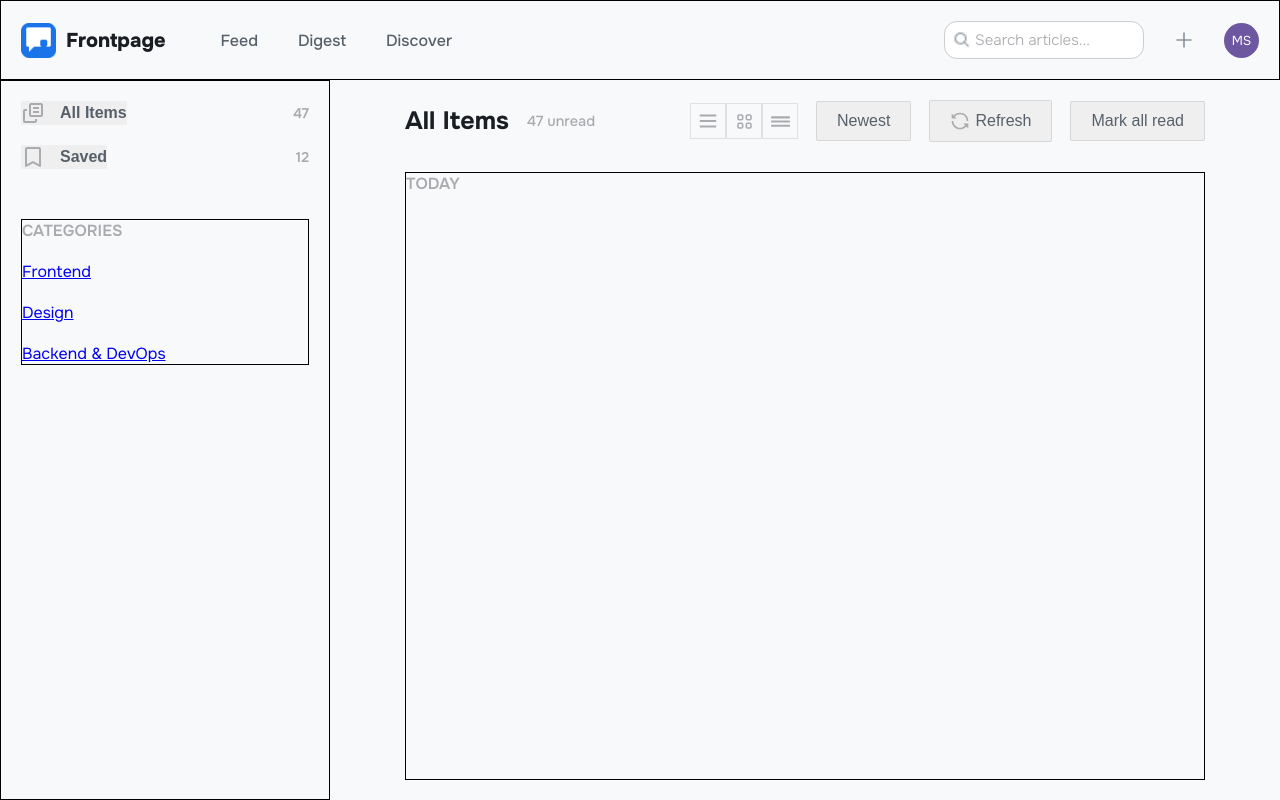
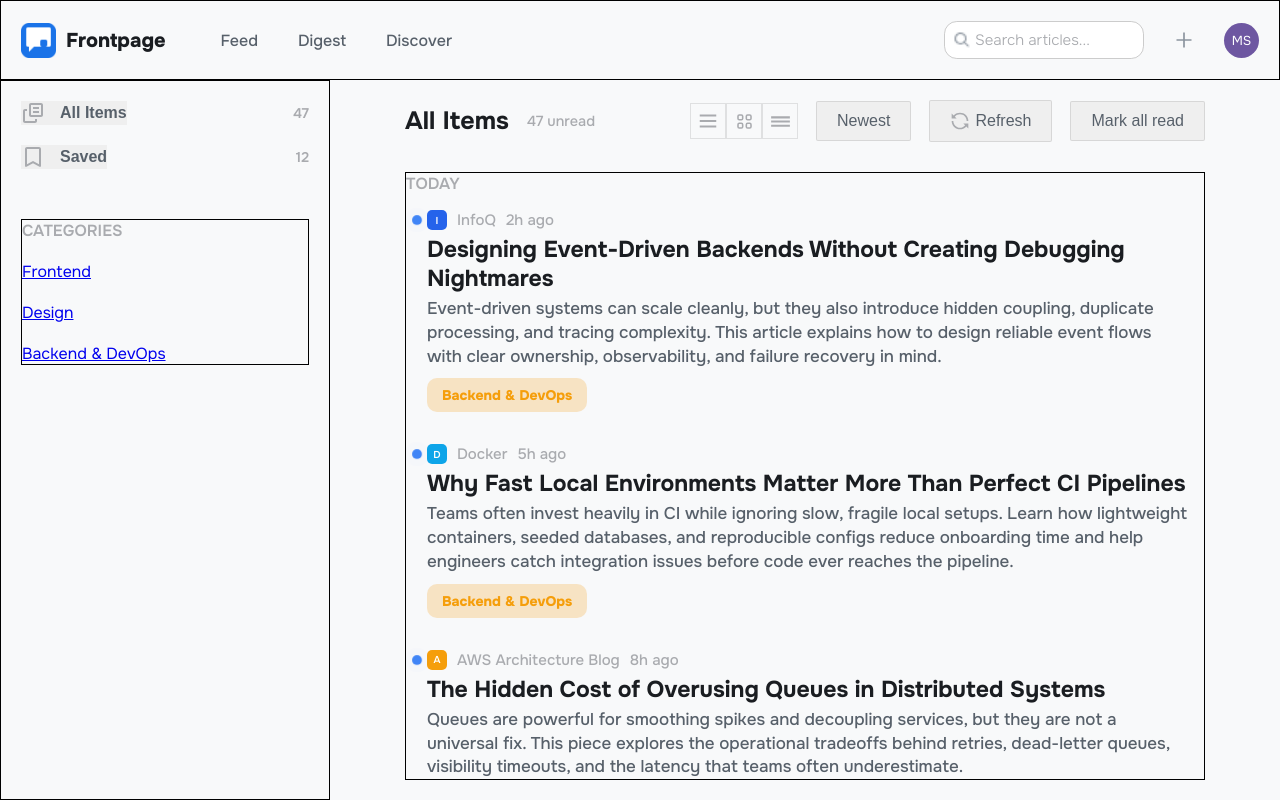
Before and after one commit to TheLuuiis/RSS-Feed, a React (Vite) app: page /backend in a window 1280 px wide. Built offline with nearby package versions, Linux system fonts and the light colour scheme.

Commit message:
Creación de articulos a través de array para la interfaz Backend & DevOps y renderización de información al page Backend

```diff
--- a/src/components/ArticleFeed.jsx
+++ b/src/components/ArticleFeed.jsx
@@ -20,7 +20,15 @@ const ArticleFeed = ({ articles }) => {
           <h2>{article.title}</h2>
           <p>{article.description}</p>
 
-          <div className="article-tag">{article.tag}</div>
+          <div
+            className="article-tag"
+            style={{
+              backgroundColor: article.backgroundTag,
+              color: article.tagColor,
+            }}
+          >
+            {article.tag}
+          </div>
         </article>
       ))}
     </div>
--- a/src/pages/Backend.jsx
+++ b/src/pages/Backend.jsx
@@ -1,8 +1,76 @@
+import ArticleFeed from "../components/ArticleFeed";
+
+const backendArticles = [
+  {
+    id: 1,
+    avatar: "I",
+    avatarColor: "#2563EB",
+    source: "InfoQ",
+    timeAgo: "2h ago",
+    title: "Designing Event-Driven Backends Without Creating Debugging Nightmares",
+    description:
+      "Event-driven systems can scale cleanly, but they also introduce hidden coupling, duplicate processing, and tracing complexity. This article explains how to design reliable event flows with clear ownership, observability, and failure recovery in mind.",
+    tag: "Backend & DevOps",
+    backgroundTag: "rgba(245, 200, 130, 0.45)",
+    tagColor: "#F59E0B"
+  },
+  {
+    id: 2,
+    avatar: "D",
+    avatarColor: "#0EA5E9",
+    source: "Docker",
+    timeAgo: "5h ago",
+    title: "Why Fast Local Environments Matter More Than Perfect CI Pipelines",
+    description:
+      "Teams often invest heavily in CI while ignoring slow, fragile local setups. Learn how lightweight containers, seeded databases, and reproducible configs reduce onboarding time and help engineers catch integration issues before code ever reaches the pipeline.",
+    tag: "Backend & DevOps",
+    backgroundTag: "rgba(245, 200, 130, 0.45)",
+    tagColor: "#F59E0B"
+  },
+  {
+    id: 3,
+    avatar: "A",
+    avatarColor: "#F59E0B",
+    source: "AWS Architecture Blog",
+    timeAgo: "8h ago",
+    title: "The Hidden Cost of Overusing Queues in Distributed Systems",
+    description:
+      "Queues are powerful for smoothing spikes and decoupling services, but they are not a universal fix. This piece explores the operational tradeoffs behind retries, dead-letter queues, visibility timeouts, and the latency that teams often underestimate.",
+    tag: "Backend & DevOps",
+    backgroundTag: "rgba(245, 200, 130, 0.45)",
+    tagColor: "#F59E0B"
+  },
+  {
+    id: 4,
+    avatar: "C",
+    avatarColor: "#8B5CF6",
+    source: "CNCF",
+    timeAgo: "12h ago",
+    title: "Observability Is Not Dashboards: Building Systems You Can Actually Operate",
+    description:
+      "Pretty charts alone do not make production systems understandable. The real goal is actionable telemetry across logs, metrics, and traces, with alerts tied to user impact. Here's how strong observability reduces incident time and improves engineering decisions.",
+    tag: "Backend & DevOps",
+    backgroundTag: "rgba(245, 200, 130, 0.45)",
+    tagColor: "#F59E0B"
+  },
+  {
+    id: 5,
+    avatar: "S",
+    avatarColor: "#EF4444",
+    source: "Stripe Engineering",
+    timeAgo: "1d ago",
+    title: "Safe Deployments at Scale: How Progressive Rollouts Reduce Production Risk",
+    description:
+      "Shipping continuously does not have to mean accepting constant risk. Progressive rollouts, health checks, feature flags, and automated rollback rules let teams release backend changes with more confidence while containing blast radius when things go wrong.",
+    tag: "Backend & DevOps",
+    backgroundTag: "rgba(245, 200, 130, 0.45)",
+    tagColor: "#F59E0B"
+  },
+];
+
 const Backend = () => {
     return (
-        <div className="container__backend">
-
-        </div>
+        <ArticleFeed articles={backendArticles}/>
     );
 }
 
--- a/src/pages/Design.jsx
+++ b/src/pages/Design.jsx
@@ -11,6 +11,8 @@ const designArticles = [
     description:
       "A mature design system should help teams move faster, not create more process. This article explores how to balance consistency, flexibility, and governance so designers and developers can ship UI changes without friction.",
     tag: "Design",
+    backgroundTag: "rgb(235, 198, 221)",
+    tagColor: "#e15c9f"
   },
   {
     id: 2,
@@ -22,6 +24,8 @@ const designArticles = [
     description:
       "Even polished dashboards often fail to guide the eye correctly. Learn how spacing, typography, contrast, and grouping decisions can either strengthen or completely weaken the reading flow of complex interfaces.",
     tag: "Design",
+    backgroundTag: "rgb(235, 198, 221)",
+    tagColor: "#e15c9f"
   },
   {
     id: 3,
@@ -33,6 +37,8 @@ const designArticles = [
     description:
       "Subtle motion can reinforce feedback, guide attention, and create emotional connection, but only when used with intention. This piece breaks down practical animation patterns that improve usability instead of distracting users.",
     tag: "Design",
+    backgroundTag: "rgb(235, 198, 221)",
+    tagColor: "#e15c9f"
   },
   {
     id: 4,
@@ -44,6 +50,8 @@ const designArticles = [
     description:
       "Clean visuals do not automatically create good experiences. Overly decorative layouts often increase cognitive load, hide important actions, and make navigation harder. Here's how to identify when aesthetics start hurting usability.",
     tag: "Design",
+    backgroundTag: "rgb(235, 198, 221)",
+    tagColor: "#e15c9f"
   },
   {
     id: 5,
@@ -55,6 +63,8 @@ const designArticles = [
     description:
       "Editorial-inspired interfaces are reshaping landing pages, portfolios, and digital magazines. The trend mixes oversized typography, intentional asymmetry, and layered composition to create more memorable browsing experiences.",
     tag: "Design",
+    backgroundTag: "rgb(235, 198, 221)",
+    tagColor: "#e15c9f"
   },
 ];
 
```
